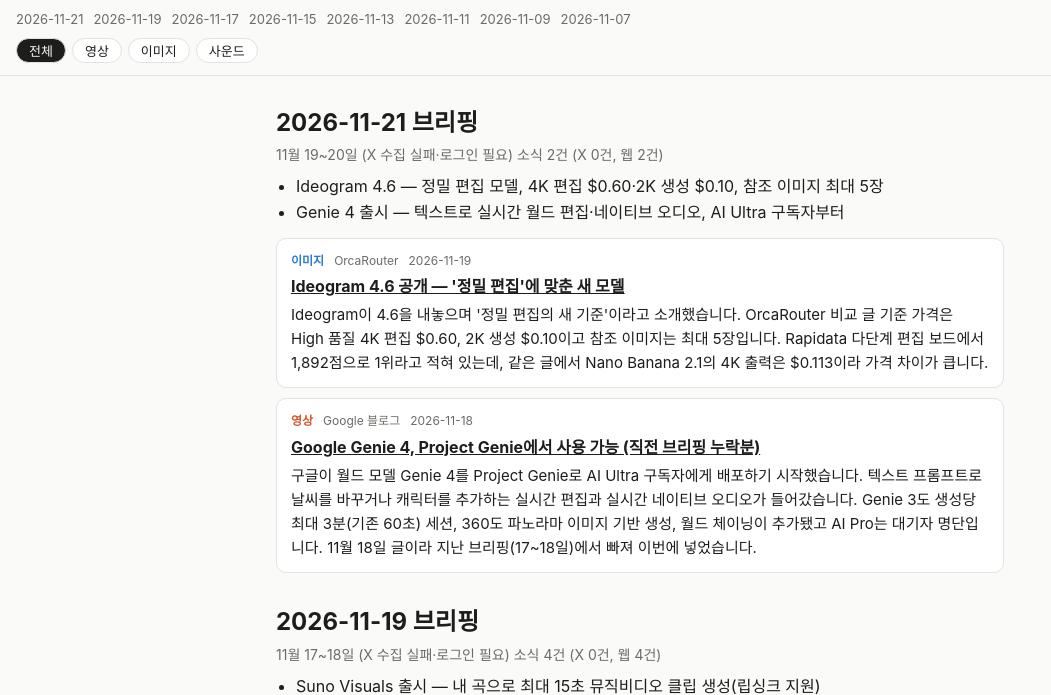
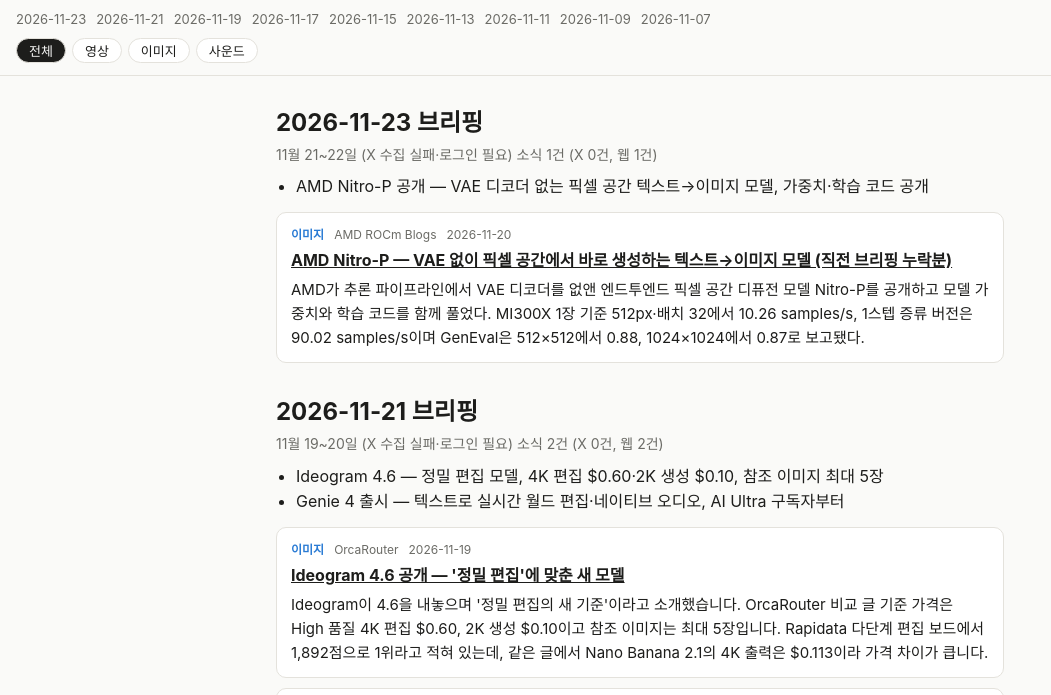
Before and after one commit to divee17-blip/ai-news-brief, a plain HTML site: page docs/index.html in a window 1280 px wide. Shown: the part 38-733 px from the top of the page, without its empty margins (0-1051 px from the left). Drawn offline with Linux system fonts and the light colour scheme.

Commit message:
brief 2026-11-23

```diff
--- a/docs/index.html
+++ b/docs/index.html
@@ -18,9 +18,20 @@ main{max-width:760px;margin:0 auto;padding:8px 16px 60px}
 .meta{display:flex;gap:10px;font-size:12px;color:var(--mute)}
 .cat{font-weight:600}.c-0{color:#d4572a}.c-1{color:#2a7bd4}.c-2{color:#2a9d6a}
 </style></head><body>
-<header><h1>AI 영상·이미지·사운드 브리핑</h1><nav><a href="#2026-11-21">2026-11-21</a><a href="#2026-11-19">2026-11-19</a><a href="#2026-11-17">2026-11-17</a><a href="#2026-11-15">2026-11-15</a><a href="#2026-11-13">2026-11-13</a><a href="#2026-11-11">2026-11-11</a><a href="#2026-11-09">2026-11-09</a><a href="#2026-11-07">2026-11-07</a></nav>
+<header><h1>AI 영상·이미지·사운드 브리핑</h1><nav><a href="#2026-11-23">2026-11-23</a><a href="#2026-11-21">2026-11-21</a><a href="#2026-11-19">2026-11-19</a><a href="#2026-11-17">2026-11-17</a><a href="#2026-11-15">2026-11-15</a><a href="#2026-11-13">2026-11-13</a><a href="#2026-11-11">2026-11-11</a><a href="#2026-11-09">2026-11-09</a><a href="#2026-11-07">2026-11-07</a></nav>
 <div class="f"><button data-f="" class="on">전체</button><button data-f="영상">영상</button><button data-f="이미지">이미지</button><button data-f="사운드">사운드</button></div></header>
-<main><section id="2026-11-21" class="brief">
+<main><section id="2026-11-23" class="brief">
+  <h2>2026-11-23 브리핑</h2>
+  <p class="sub">11월 21~22일 (X 수집 실패·로그인 필요) 소식 1건 (X 0건, 웹 1건)</p>
+  <ul class="heads"><li>AMD Nitro-P 공개 — VAE 디코더 없는 픽셀 공간 텍스트→이미지 모델, 가중치·학습 코드 공개</li></ul>
+  <article class="item" data-cat="이미지">
+  <div class="meta"><span class="cat c-1">이미지</span>
+  <span>AMD ROCm Blogs</span><span>2026-11-20</span></div>
+  <h3><a href="https://rocm.blogs.amd.com/artificial-intelligence/nitro-p/README.html" target="_blank" rel="noopener">AMD Nitro-P — VAE 없이 픽셀 공간에서 바로 생성하는 텍스트→이미지 모델 (직전 브리핑 누락분)</a></h3>
+  <p>AMD가 추론 파이프라인에서 VAE 디코더를 없앤 엔드투엔드 픽셀 공간 디퓨전 모델 Nitro-P를 공개하고 모델 가중치와 학습 코드를 함께 풀었다. MI300X 1장 기준 512px·배치 32에서 10.26 samples/s, 1스텝 증류 버전은 90.02 samples/s이며 GenEval은 512×512에서 0.88, 1024×1024에서 0.87로 보고됐다.</p>
+</article>
+</section>
+<section id="2026-11-21" class="brief">
   <h2>2026-11-21 브리핑</h2>
   <p class="sub">11월 19~20일 (X 수집 실패·로그인 필요) 소식 2건 (X 0건, 웹 2건)</p>
   <ul class="heads"><li>Ideogram 4.6 — 정밀 편집 모델, 4K 편집 $0.60·2K 생성 $0.10, 참조 이미지 최대 5장</li><li>Genie 4 출시 — 텍스트로 실시간 월드 편집·네이티브 오디오, AI Ultra 구독자부터</li></ul>
```
Also changed, not shown: briefs/2026-11-23.json (added, +7 -0 lines).
